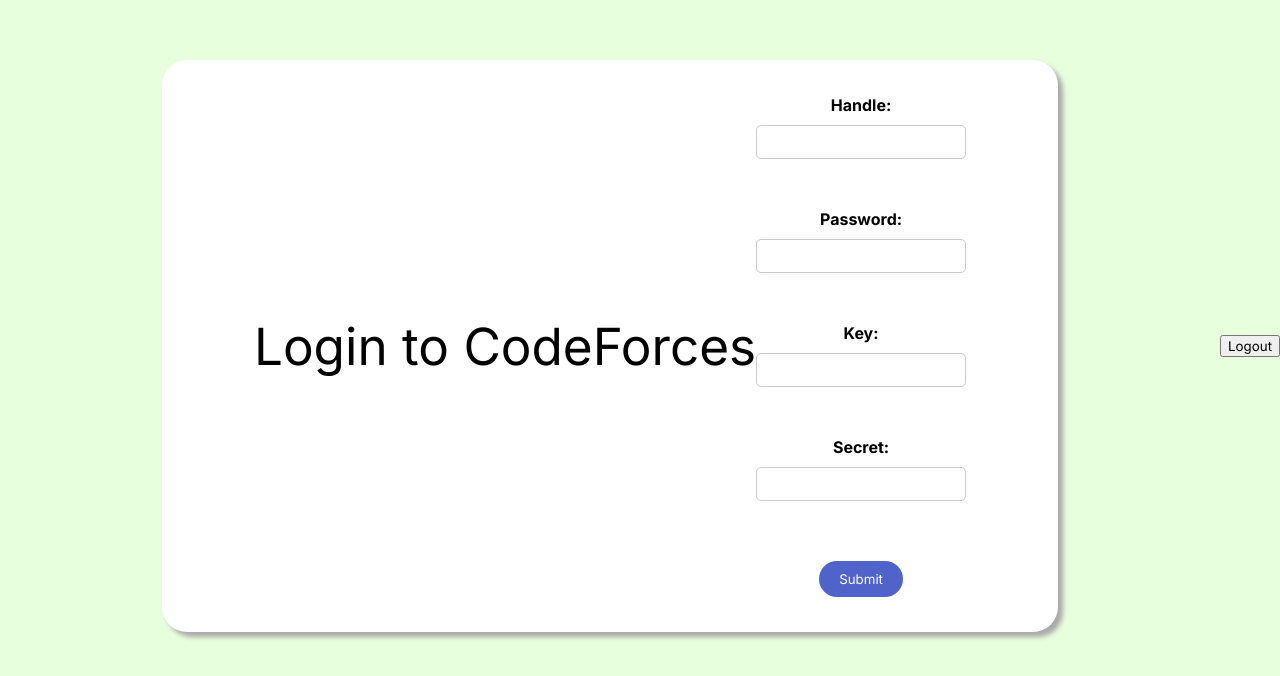
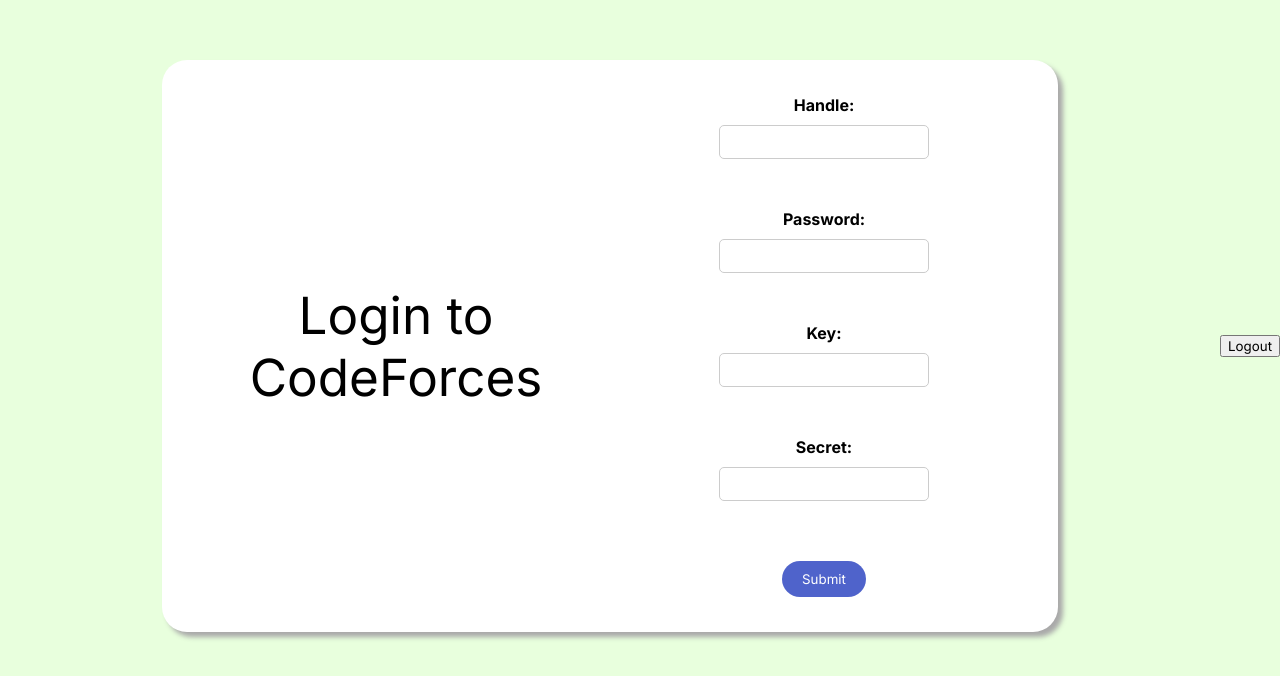
Before and after one commit to niotu/CodeForcer, a React (Create React App) app in the folder web/front/: page / in a window 1280 px wide. Shown: the part 124-800 px from the top of the page. Built offline with nearby package versions, Linux system fonts and the light colour scheme.

Commit message:
fixed styles & redirection

```diff
--- a/web/front/src/components/GroupsPage.jsx
+++ b/web/front/src/components/GroupsPage.jsx
@@ -5,10 +5,14 @@
     const [groups, setGroups] = useState([]);
 
     useEffect(() => {
+        const queryParams = new URLSearchParams({
+            userID: localStorage.getItem('userId'),
+        });
+        console.log(`** userID for groups ${localStorage.getItem('userId')}`);
         const fetchGroups = async () => {
-            const response = await fetch('/api/getGroups');
+            const response = await fetch(`/api/getGroups?${queryParams}`);
             const data = await response.json();
-            setGroups(data);
+            setGroups(data.result);
             console.log(data);
         };
 
--- a/web/front/src/components/LoginPage.jsx
+++ b/web/front/src/components/LoginPage.jsx
@@ -14,26 +14,33 @@
     const handleSubmit = async (e) => {
         e.preventDefault();
 
+        let id = 0;
+        let status = '';
+
         const queryParams = new URLSearchParams({
             handle,
             password,
             key,
             secret,
         });
-
         const response = await fetch(`/api/setAdmin?${queryParams}`, {
-            method: 'GET'
+            method: 'GET',
+            mode: 'no-cors'
         });
-        let id = 0;
-        let status = await ((response.json()).then(r => r))['status'];
-        if (status === 'OK') {
-            id = await ((response.json()).then(r => r))[id];
+        let resp_json = await ((response.json()).then(r => r));
+        console.log(resp_json);
+        status = resp_json.status;
+        if (response.ok) {
+            id = resp_json.id;
+            console.log(id);
             localStorage.setItem('isAuthorized', 'true'); // Store the authorization status in local storage
             localStorage.setItem('userId', id); // Store the user ID in local storage
             navigate('/groups');
+            console.log(`** is user auth ${localStorage.getItem('isAuthorized')}`)
+            console.log(`** userId is ${localStorage.getItem('userId')}`)
         } else if (status === 'FAILED') {
             alert('Login failed');
-            comment = await ((response.json()).then(r => r))['comment'];
+            comment = await resp_json.comment;
         }
     };
 
@@ -44,9 +51,10 @@
         localStorage.setItem('userId', null);
         navigate('/');
     }
+
     console.log('fef')
     return (
-        <div className="page-active"    >
+        <div className="page-active">
             <div className="wizard">
                 <div className="panel">
                     <div className="left-part">
--- a/web/front/src/components/styles.css
+++ b/web/front/src/components/styles.css
@@ -48,7 +48,7 @@
     background-color: white;
     box-shadow: 5px 5px 5px darkgray;
     text-align: center;
-    justify-content: space-between;
+    justify-content: center;
     position: relative;
     display: flex;
     flex-direction: column;
@@ -96,6 +96,27 @@
     background-color: #4556AA; /* Darker blue on hover */
 }
 
+.left-part {
+    margin: 0 auto;
+    width: 40%;
+    max-height: 75%;
+    min-height: 50%;
+    display: flex;
+    flex-direction: column;
+    justify-content: center;
+}
+
+.right-part {
+    margin: 0 auto;
+    width: 40%;
+    max-height: 75%;
+    min-height: 50%;
+    display: flex;
+    flex-direction: column;
+    justify-content: center;
+    align-items: center;
+}
+
 /* Left and right navigation parts */
 .left-navigation-part,
 .right-navigation-part {
@@ -132,8 +153,9 @@
 .list-view {
     width: 100%;
     display: flex;
+    text-align: center;
     flex-direction: column;
-    align-items: flex-start;
+    align-items: center;
 }
 
 .list-view ul {
--- a/web/front/styles/style.css
+++ b/web/front/styles/style.css
@@ -136,7 +136,7 @@
     align-items: center;
 }
 
-a button {
+button {
     width: 40%;
     /*margin: 10px;*/
     text-align: center;
@@ -150,7 +150,7 @@
     border: transparent;
 }
 
-a button:hover {
+button:hover {
     background-color: #4556AA;
     /*color: white;*/
 }
```
Also changed, not shown: 2 other files (tests, documents, lock files or other folders).
